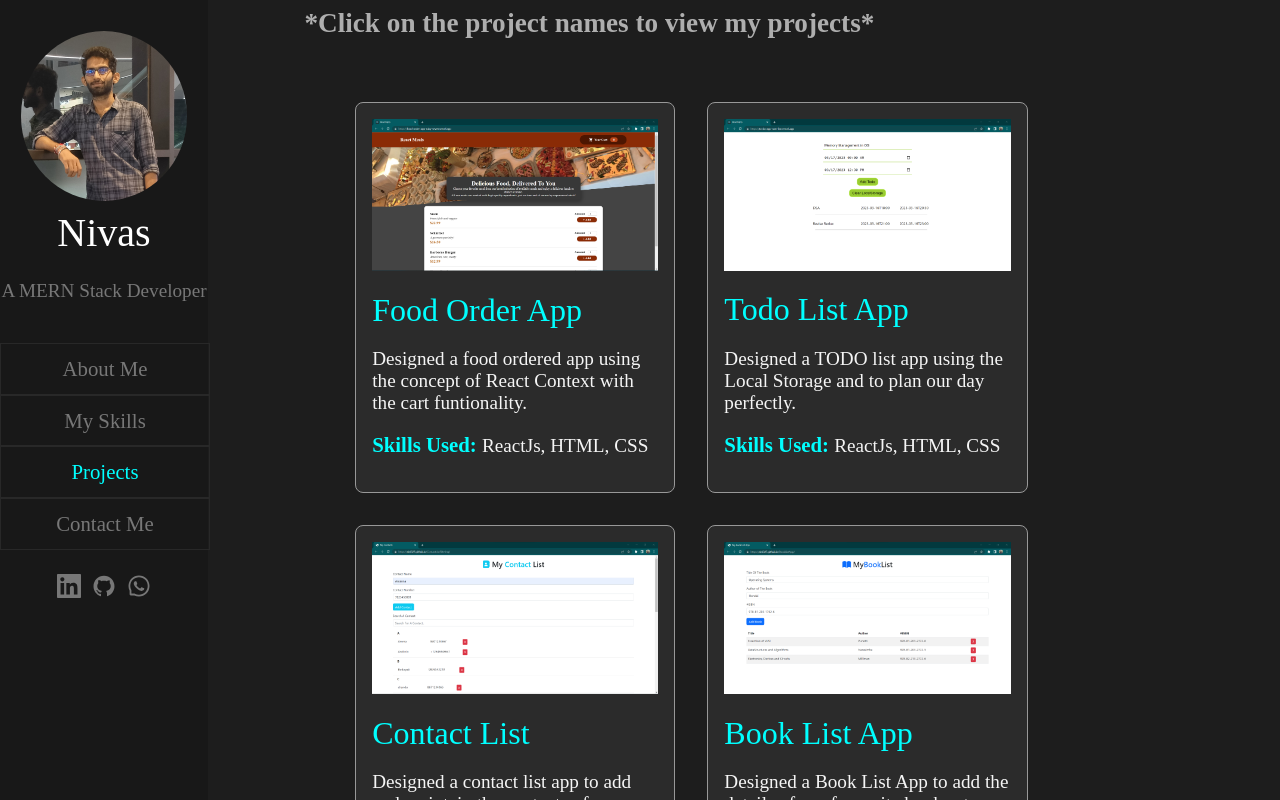
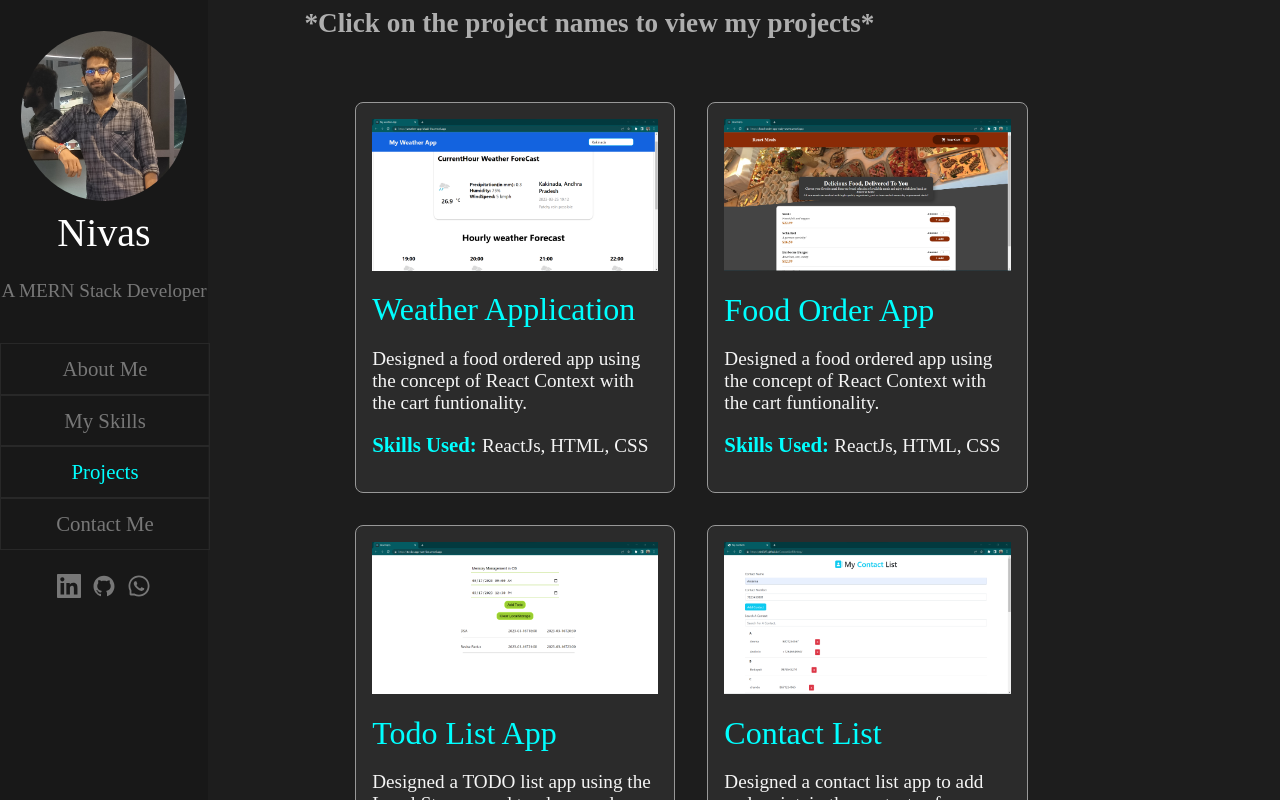
Before and after one commit to Nivi327/nivas_portfolio, a React (Create React App) app: page /projects in a window 1280 px wide. Shown: the top 800 px of the page. Built offline with nearby package versions, Linux system fonts and the light colour scheme.

Commit message:
Added the project Weather App

```diff
--- a/src/components/projects/projects.jsx
+++ b/src/components/projects/projects.jsx
@@ -5,6 +5,7 @@ import ContactImg from './../../project_images/contact_list.png';
 import BooksImg from './../../project_images/boook_list.png';
 import CityLookUpImg from './../../project_images/city_look_up.png';
 import PortfolioImg from './../../project_images/basic_portfolio.png';
+import WeatherApp from './../../project_images/weather-app.png';
 
 
 const Projects = () => {
@@ -12,6 +13,14 @@ const Projects = () => {
         <h2 className={classes['good-view']}>*Click on the project names to view my projects*</h2>
         <div className={classes.basic}>
             <ul>
+                <li>
+                    <a href='https://weather-app-khaki-rho.vercel.app/' target='_blank'>
+                        <img src={WeatherApp} alt="FoodOrderApp" />
+                        <a>Weather Application</a>
+                    </a>
+                    <p>Designed a food ordered app using the concept of React Context with the cart funtionality.</p>
+                    <p><strong>Skills Used: </strong>ReactJs, HTML, CSS</p>
+                </li>
                 <li>
                     <a href='https://food-order-app-ruby-seven.vercel.app/' target='_blank'>
                         <img src={FoodImg} alt="FoodOrderApp" />
```
Also changed, not shown: src/project_images/weather-app.png (added).
